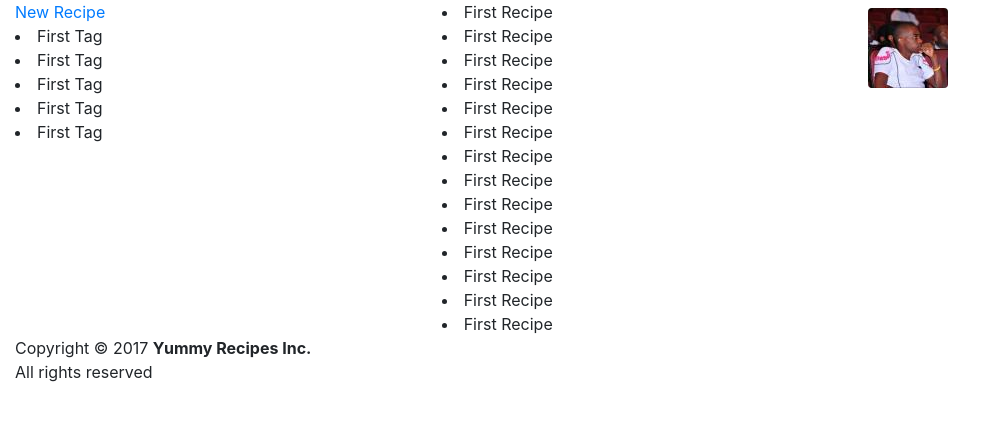
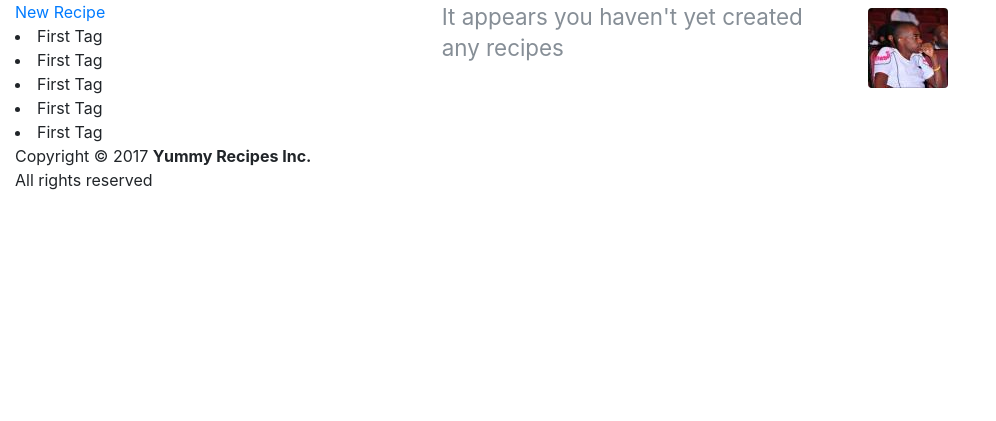
Before and after one commit to lym/yummy-recipes, a Flask app: page /dashboard in a window 1280 px wide. Shown: the part 40-461 px from the top of the page, without its empty margins (0-996 px from the left). Run offline with Flask 2, Linux system fonts and the light colour scheme; data that the repository does not hold is empty; some libraries are stand-ins or nearby versions.

Commit message:
Populate dashboard with user's recipes
We need to get rid of the placeholder data on the dashboard and populate
it dynamically from the Recipes data model

```diff
--- a/app.py
+++ b/app.py
@@ -5,6 +5,8 @@ from flask import (
     url_for,
 )
 from flask import render_template
+
+from models import Recipe
 
 from controllers import (
         LoginController,
@@ -35,7 +37,8 @@ def logout():
 
 @app.route("/dashboard")
 def dashboard():
-    return render_template('dashboard.html', name='dashboard')
+    recipes =  Recipe.all()
+    return render_template('dashboard.html', name='dashboard', recipes=recipes)
 
 @app.route("/new_recipe")
 def new_recipe():
--- a/templates/dashboard.html
+++ b/templates/dashboard.html
@@ -31,20 +31,14 @@
 
       <div class="col">
         <section class="tags">
-          <li>First Recipe</li>
-          <li>First Recipe</li>
-          <li>First Recipe</li>
-          <li>First Recipe</li>
-          <li>First Recipe</li>
-          <li>First Recipe</li>
-          <li>First Recipe</li>
-          <li>First Recipe</li>
-          <li>First Recipe</li>
-          <li>First Recipe</li>
-          <li>First Recipe</li>
-          <li>First Recipe</li>
-          <li>First Recipe</li>
-          <li>First Recipe</li>
+          {% if recipes|length is equalto 0 %}
+            <h3><small class="text-muted">It appears you haven't yet created any recipes</small></h3>
+          {% else %}
+            {% for recipe in recipes %}
+              <h3><small class="text-muted">{{ recipe.get('data').get('title') }} </small></h3>
+              <p>{{ recipe.get('data').get('description') }}</p>
+            {% endfor %}
+          {% endif %}
         </section>
       </div>
 
```
